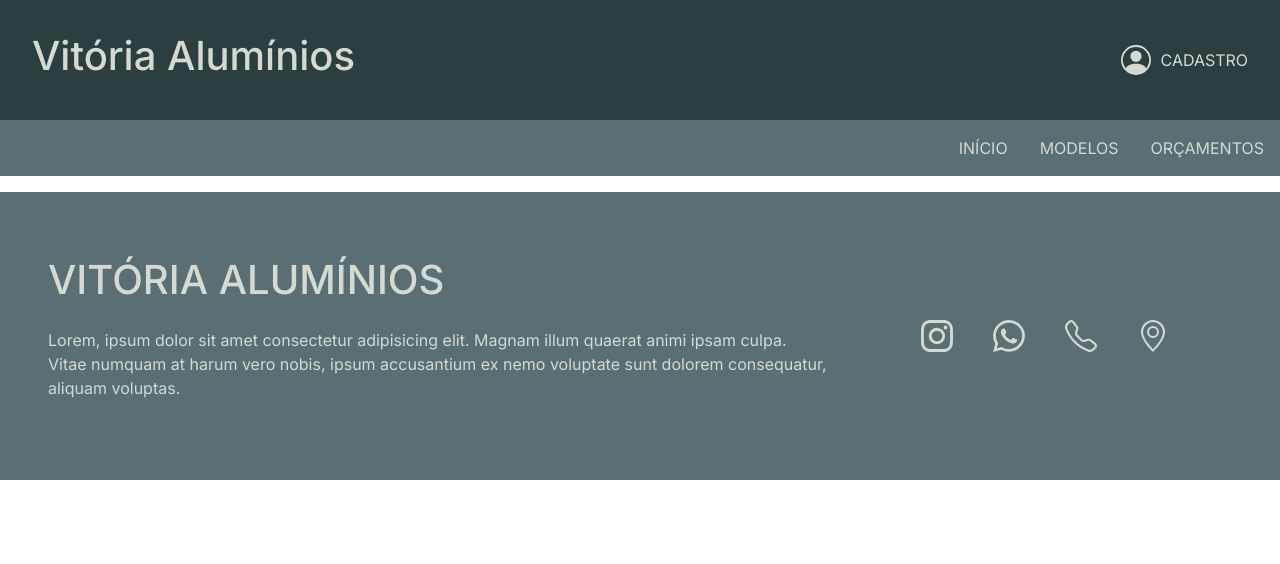
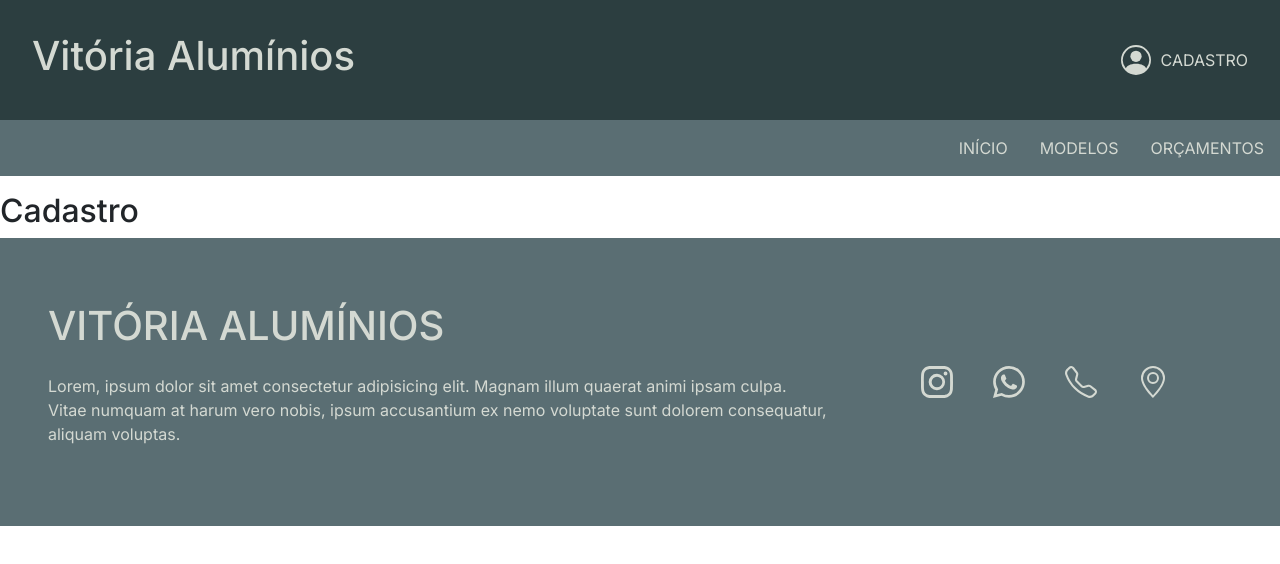
Before and after one commit to fernandapadilha/vitoria-aluminios, a Vue app: page /cadastro in a window 1280 px wide. Shown: the top 564 px of the page. Built offline with nearby package versions, Linux system fonts and the light colour scheme.

Commit message:
Feat:  criação da página de cadastro #12

```diff
--- a/src/components/HeaderView.vue
+++ b/src/components/HeaderView.vue
@@ -5,11 +5,13 @@
         <main class="principal">
         <div><h1 class="titulo-principal">Vitória Alumínios</h1></div>
         <div class="cadastro">
+          <router-link to="/cadastro" exact>
             <svg xmlns="http://www.w3.org/2000/svg" width="30" height="30" fill="currentColor" class="bi bi-person-circle" viewBox="0 0 16 16">
-            <path d="M11 6a3 3 0 1 1-6 0 3 3 0 0 1 6 0"/>
-            <path fill-rule="evenodd" d="M0 8a8 8 0 1 1 16 0A8 8 0 0 1 0 8m8-7a7 7 0 0 0-5.468 11.37C3.242 11.226 4.805 10 8 10s4.757 1.225 5.468 2.37A7 7 0 0 0 8 1"/>
+              <path d="M11 6a3 3 0 1 1-6 0 3 3 0 0 1 6 0"/>
+              <path fill-rule="evenodd" d="M0 8a8 8 0 1 1 16 0A8 8 0 0 1 0 8m8-7a7 7 0 0 0-5.468 11.37C3.242 11.226 4.805 10 8 10s4.757 1.225 5.468 2.37A7 7 0 0 0 8 1"/>
             </svg>
             <p>CADASTRO</p>
+          </router-link>
         </div>
         </main>
         <nav class="menu">
@@ -39,10 +41,12 @@
     color: var(--cor-branco);
   }
 
-  .cadastro {
+  .cadastro a {
     display: grid;
     grid-template-columns: auto auto;
     align-items: center;
+    text-decoration: none;
+    color: var(--cor-branco);
 
     & p {
       margin: 0 0 0 10px;
--- a/src/router/index.js
+++ b/src/router/index.js
@@ -17,6 +17,11 @@ const router = createRouter({
       path: '/orcamento',
       name: 'orcamento',
       component: () => import('../views/OrcamentoView.vue')
+    },
+    {
+      path: '/cadastro',
+      name: 'cadastro',
+      component: () => import('../views/CadastroView.vue')
     }
   ]
 })
--- /dev/null
+++ b/src/views/CadastroView.vue
@@ -0,0 +1,15 @@
+<script setup>
+
+</script>
+
+<template>
+    <form class="formulario">
+        <h2>Cadastro</h2>
+
+
+    </form>
+</template>
+
+<style scoped>
+
+</style>
```
